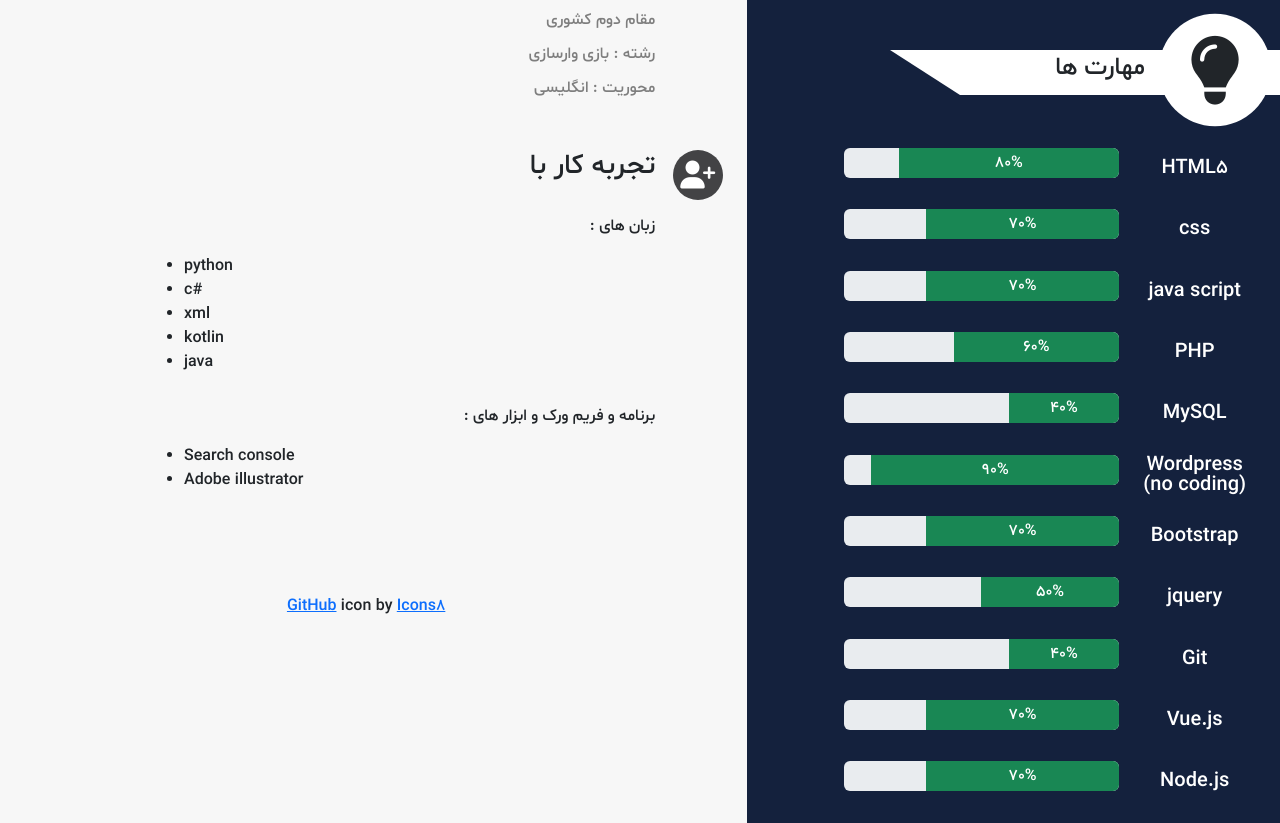
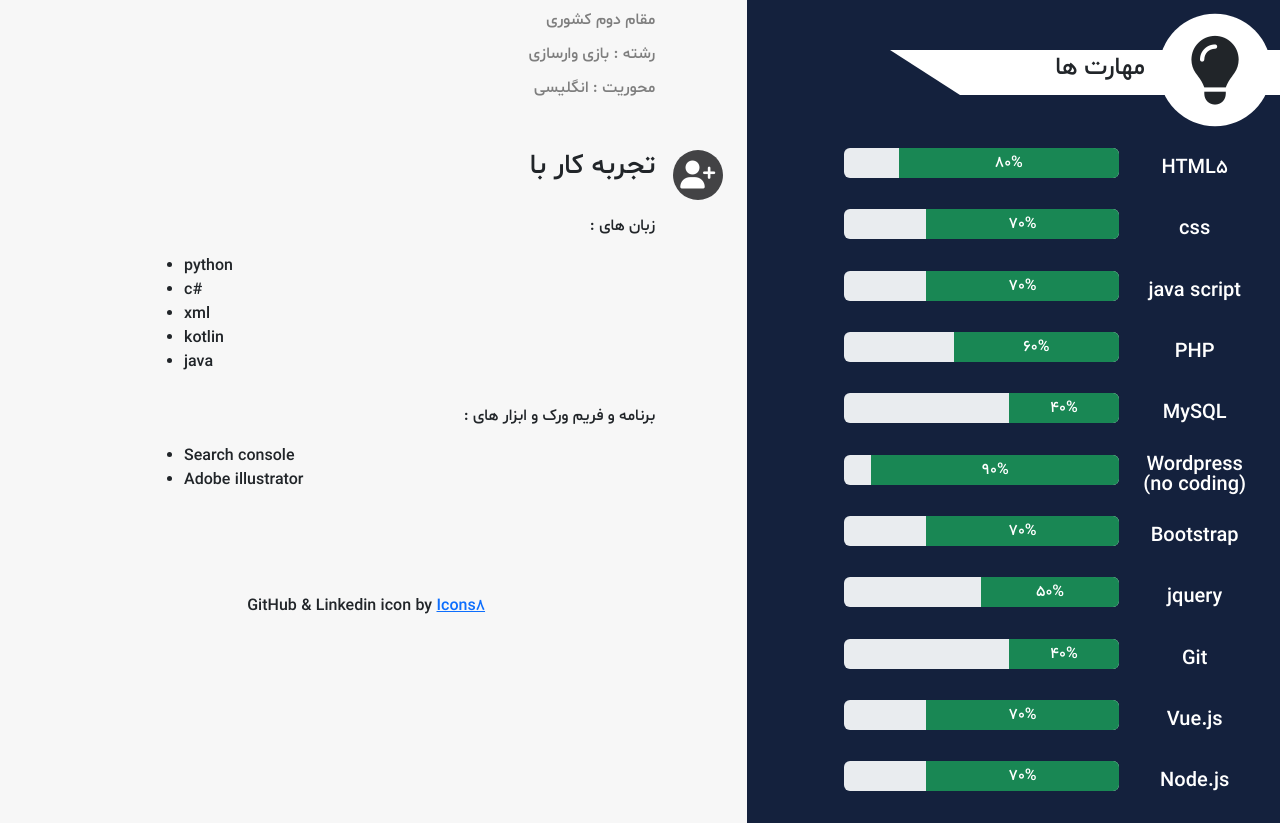
Before and after one commit to karimi-mohammad/CV, a plain HTML site: page index.html in a window 1280 px wide. Shown: the part 583-1406 px from the top of the page. Drawn offline with Linux system fonts and the light colour scheme; files whose address does not match are found by name.

Commit message:
update copyright

```diff
--- a/index.html
+++ b/index.html
@@ -331,7 +331,7 @@
                             </ul>
                         </div>
                         <p style="text-align: center;padding-top: 15%;">
-                            <a target="_blank" href="https://icons8.com/icon/12599/github">GitHub</a> icon by <a
+                            GitHub & Linkedin icon by <a
                                 target="_blank" href="https://icons8.com">Icons8</a>
                         </p>
                     </div>
```
